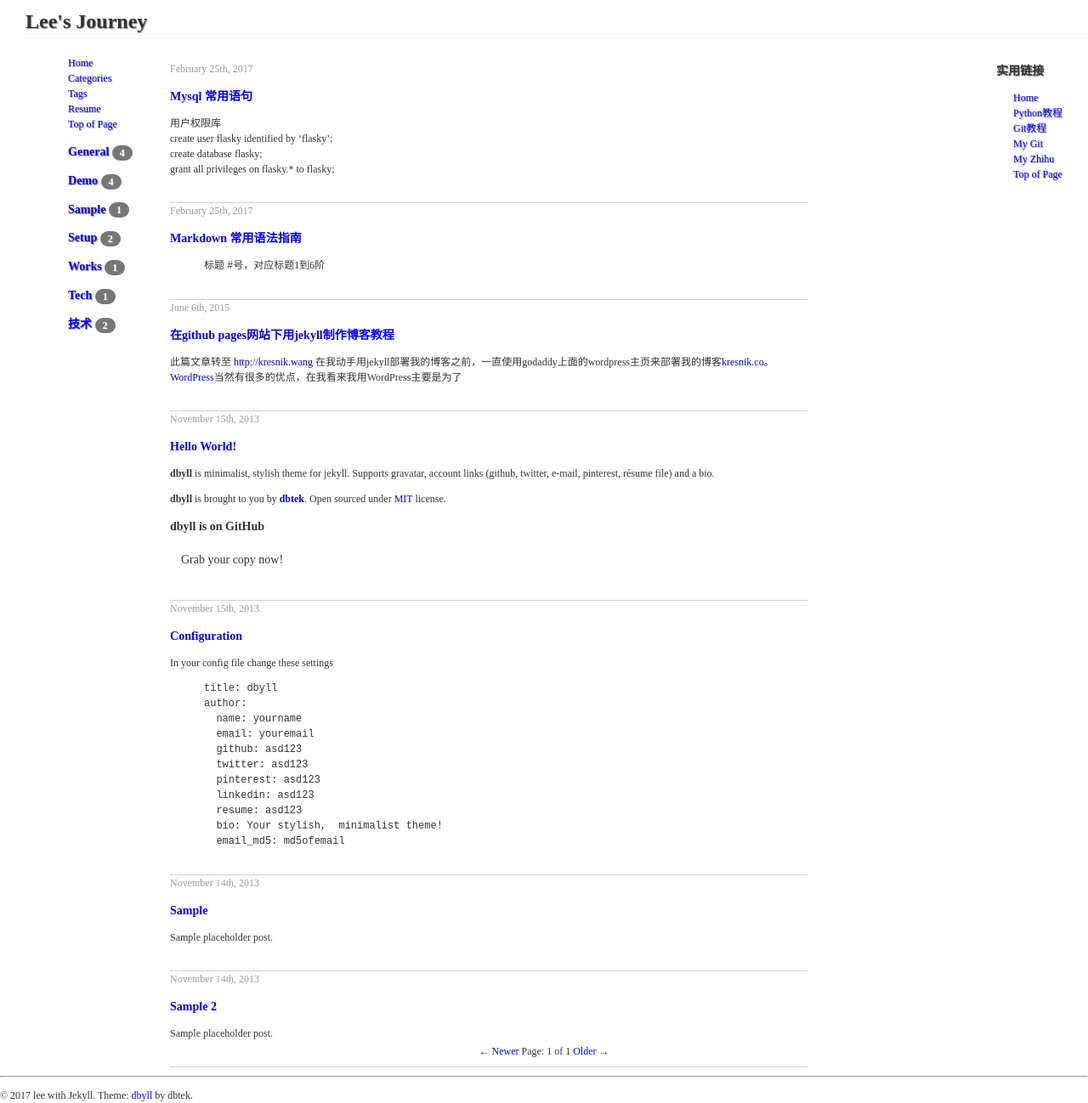
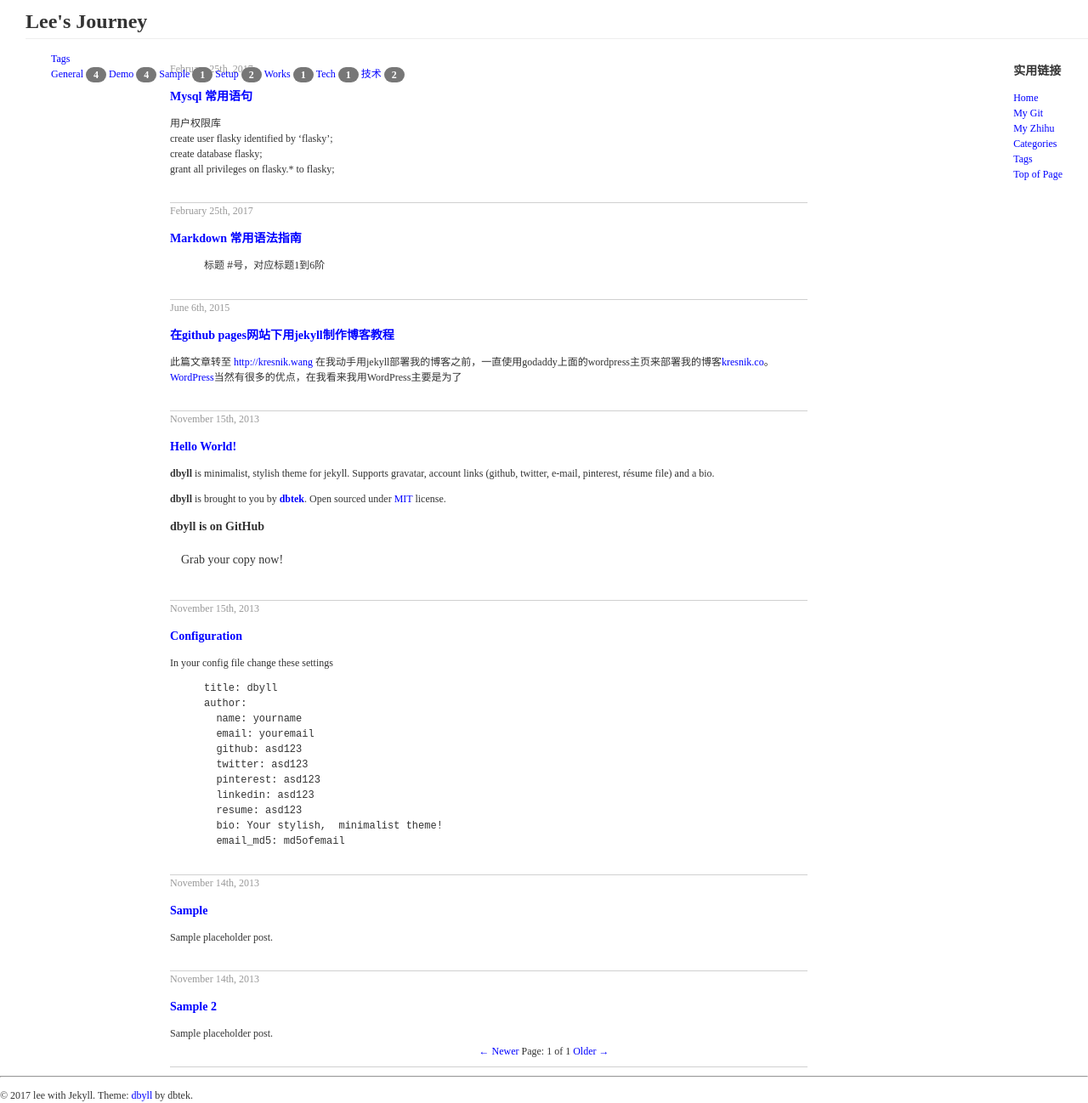
Before and after one commit to penglee87/penglee87.github.io, a Jekyll site: the page built from index.html, in a window 1280 px wide and 1298 px high. Shown: the whole window at 85% size. Built offline with Jekyll 4.4.1, drawn with Linux system fonts in a browser that asks for light colours; the list of posts is cut into pages by our own code.

Commit message:
201703062000

```diff
--- a/_includes/default.html
+++ b/_includes/default.html
@@ -37,37 +37,32 @@
 			<h3>实用链接</h3>
 			<div class="container-side-nav-link">
 				<li><a href="{{ site.BASE_PATH}}/">Home</a></li>
-				<li><a target="_blank"
-					   href="http://www.liaoxuefeng.com/wiki/0014316089557264a6b348958f449949df42a6d3a2e542c000">Python教程</a>
-				</li>
-				<li><a target="_blank"
-					   href="http://www.liaoxuefeng.com/wiki/0013739516305929606dd18361248578c67b8067c8c017b000">Git教程</a>
-				</li>
 				<li><a target="_blank" href="https://github.com/penglee87">My Git</a></li>
 				<li><a target="_blank" href="https://www.zhihu.com/people/lee-82-75-31/activities">My Zhihu</a></li>
+				<li><a href="{{ site.BASE_PATH}}/{{ site.categories_path }}">Categories</a></li>
+				<li><a href="{{ site.BASE_PATH}}/{{ site.tags_path }}">Tags</a></li>
 				<li><a href="#"><i class="fa fa-arrow-up"></i>Top of Page</a></li>
 			</div>
 		</div>
 	</div>
 
+
+
 	<!-- nav-menu-dropdown -->
 	<div class="header ">
 		<div class="header-nav-left">
-		<div class="container-side-nav-link">
-			<li><a href="{{ site.BASE_PATH}}/">Home</a></li>
-			<li><a href="{{ site.BASE_PATH}}/{{ site.categories_path }}">Categories</a></li>
 			<li><a href="{{ site.BASE_PATH}}/{{ site.tags_path }}">Tags</a></li>
-			<li><a href="{{ site.BASE_PATH}}/resume">Resume</a></li>
-			<li class="divider"></li>
-			<li><a href="#"><i class="fa fa-arrow-up"></i>Top of Page</a></li>
+
 			{% for category in site.categories %}
+			<div class="dropdown">
 				<li>
-				<h3><a href="{{ site.BASE_PATH }}/{{ site.categories_path }}#{{ category[0] | replace:' ','-' }}-ref" data-toggle="tab">
+				<a href="{{ site.BASE_PATH }}/{{ site.categories_path }}#{{ category[0] | replace:' ','-' }}-ref" >
 						{{ category[0] | capitalize }} <span class="badge">{{ category[1].size }}</span>
-				</a></h3>
-				<!--
-				<div class="tab-pane" id="{{ category[0] | replace:' ','-' }}-ref">
-				<ul class="list-unstyled">
+					</a>
+				</li>
+
+				<div class="dropdown-content">
+				<li>
 					{% assign pages_list = category[1] %}
 					{% for node in pages_list %}
 					  {% if node.title != null %}
@@ -77,17 +72,16 @@
 					  {% endif %}
 					{% endfor %}
 					{% assign pages_list = nil %}
-				</ul>
+
+				</li>
 				</div>
-				-->
-			</li>
+			</div>
 			{% endfor %}
-		</div>
 		</div>
 	</div>
 
 
-	<div class="col-sm-9 col-sm-offset-3">
+	<div>
 		{{ content }}
 
 		<footer>
--- a/assets/css/default.css
+++ b/assets/css/default.css
@@ -145,9 +145,10 @@ li{
 }
 */
 .page-header {
-  padding-bottom: 9px;
-  margin: 40px 0 20px;
-  border-bottom: 1px solid #eee;
+	padding-bottom: 9px;
+	margin: 40px 0 20px;
+	border-bottom: 1px solid #eee;
+	text-shadow: 1px 1px 1px rgba(150, 150, 150, 1);
 }
 
 .header {
@@ -158,7 +159,6 @@ li{
 	height: 45px;
 	background: #ffffff;
 	border-bottom: 1px solid #eee;
-	text-shadow: 1px 1px 1px rgba(150, 150, 150, 1);
 	z-index:1
 }
 
@@ -299,7 +299,7 @@ li{
 	height: 28px;
 	line-height: 28px;
 }
-
+/*
 .container-side-nav-link {
 	position: relative;
 	margin-top:5px;
@@ -317,7 +317,7 @@ li{
 }
 
 
-/*
+
 .container-side-nav-link li a:visited{
 	color: #0066cc;
 }
@@ -371,3 +371,22 @@ li{
 .pager li {
   display: inline;
 }
+
+
+
+
+.dropdown {
+  position: relative;
+  display: inline-block;
+}
+.dropdown-content {
+  display: none;
+  position: absolute;
+  background-color: #f9f9f9;
+  min-width: 160px;
+  box-shadow: 0px 8px 16px 0px rgba(0,0,0,0.2);
+  padding: 12px 16px;
+}
+.dropdown:hover .dropdown-content {
+  display: block;
+}
```
Lines whose indentation alone changed are shown as unchanged.
